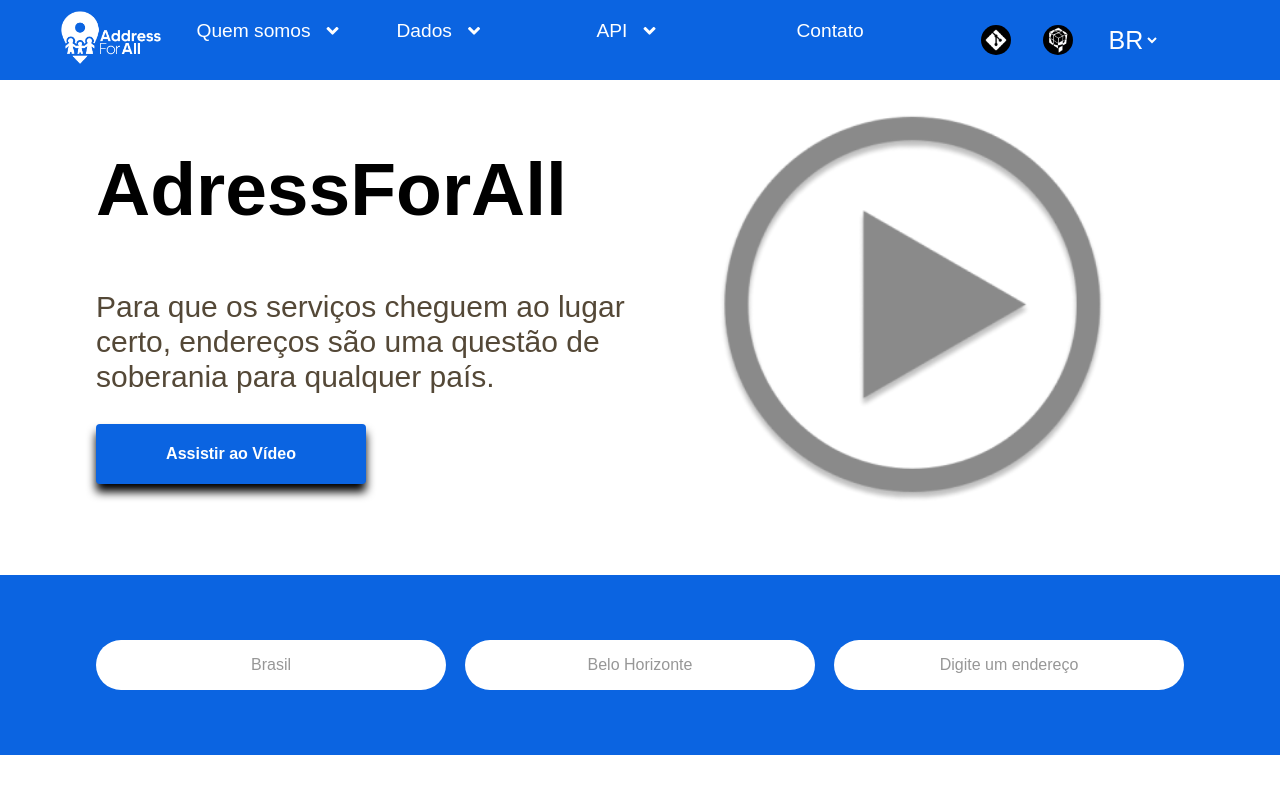
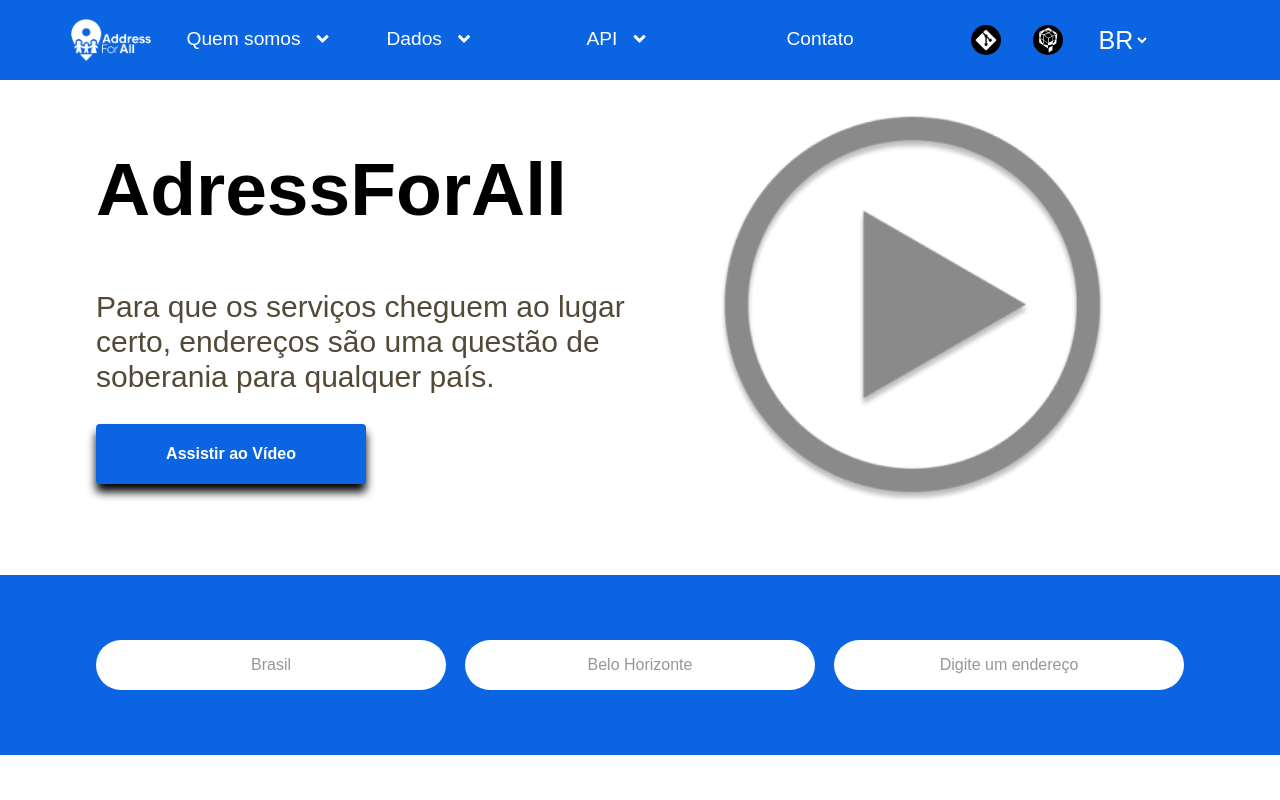
Before and after one commit to Caiotc/ReactWebsiteAdressForAll, a React (Create React App) app: page / in a window 1280 px wide. Shown: the top 800 px of the page. Built offline with nearby package versions, Linux system fonts and the light colour scheme.

Commit message:
navabar aligned

```diff
--- a/src/components/Navbar/style.js
+++ b/src/components/Navbar/style.js
@@ -5,8 +5,9 @@
 `;
 
 export const NavbarLogo = styled.img`
-    width: 100px;
+    width: 80px;
     margin: 20px;
+    margin-bottom: 15px;
     color: #fff;
     justify-self: start;
     cursor: pointer;
```
